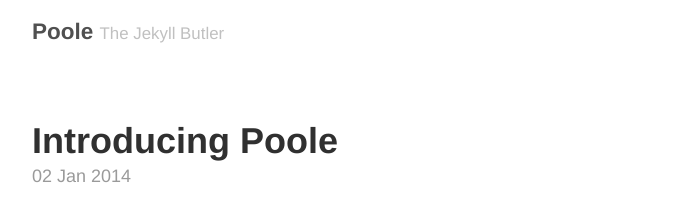
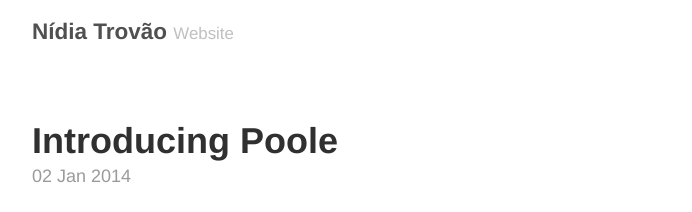
Before and after one commit to nidiatrovao/nidiatrovao.github.io, a Jekyll site: the page built from index.html, in a window 1280 px wide. Shown: the top 212 px of the page, without its empty margins (293-985 px from the left). Built offline with Jekyll 4.4.1, drawn with Linux system fonts in a browser that asks for light colours; the list of posts is cut into pages by our own code.

Commit message:
blog edit

```diff
--- a/_config.yml
+++ b/_config.yml
@@ -5,9 +5,9 @@
 relative_permalinks: true
 
 # Setup
-title:               Poole
-tagline:             The Jekyll Butler
-url:                 http://getpoole.com
+title:               Nídia Trovão
+tagline:             Website
+url:                 http://nidiatrovao.github.io/
 paginate:            1
 baseurl:             ""
 
@@ -17,14 +17,3 @@
 sass:
   sass_dir:          _sass
   style:            :compressed
-
-# About/contact
-author:
-  name:              Mark Otto
-  url:               https://twitter.com/mdo
-  email:             markdotto@gmail.com
-
-# Custom vars
-version:             2.0.0
-github:
-  repo:              https://github.com/poole/poole
```
